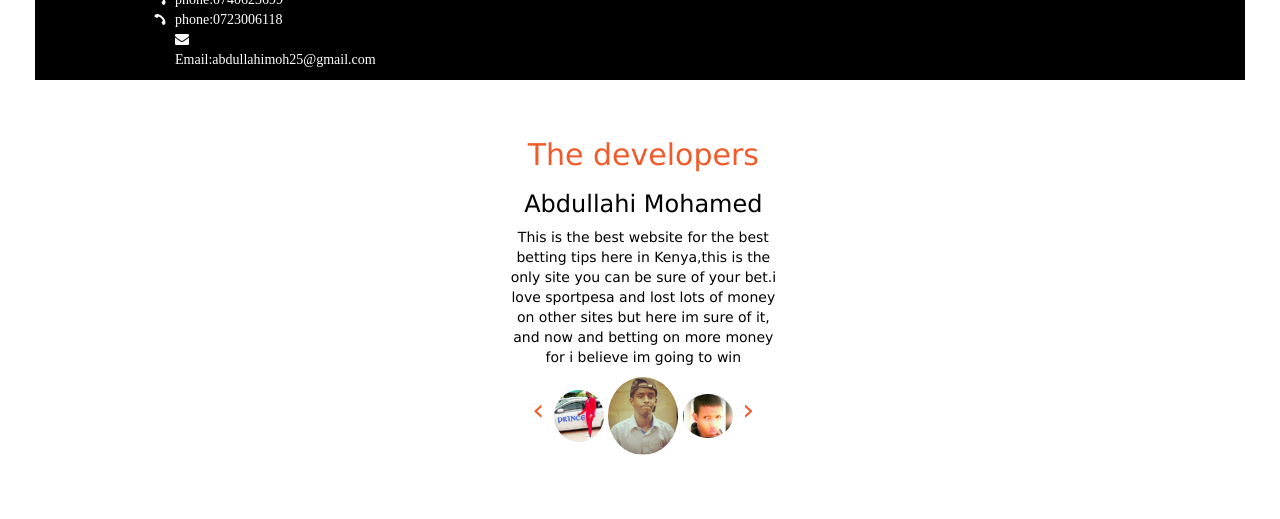
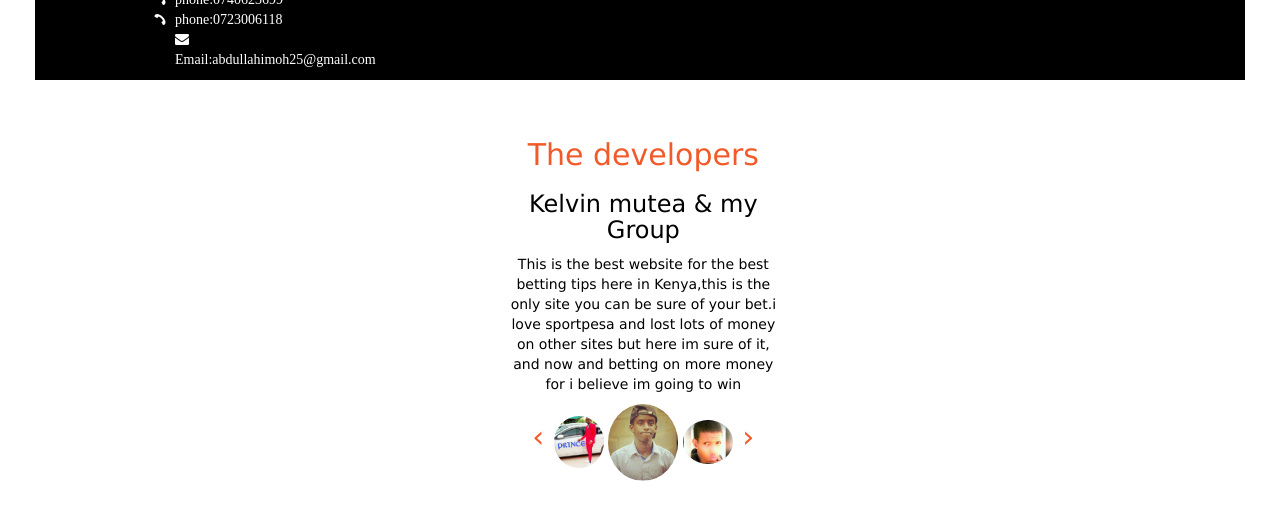
Before and after one commit to kelvinmputhia/Soka-Tips, a plain HTML site: page index.html in a window 1280 px wide. Shown: the part 3729-4248 px from the top of the page. Drawn offline with Linux system fonts and the light colour scheme.

Commit message:
Update index.html

```diff
--- a/index.html
+++ b/index.html
@@ -388,7 +388,7 @@
             <div class="col-md-8 bg-1">
                <div style="margin-left:400px;" id="text3">
               <h2 style="color:#F15A29;font-size:30px;">The developers</h2>
-              <h3>Abdullahi Mohamed</h3>
+              <h3>Kelvin mutea & my Group</h3>
               <p>This is the best website for the best betting tips here in Kenya,this is the only site you can be sure
                  of your bet.i love sportpesa and lost lots of money on other sites but here im sure of it,
                             and now and betting on more money for i believe im going to win</p>
```
